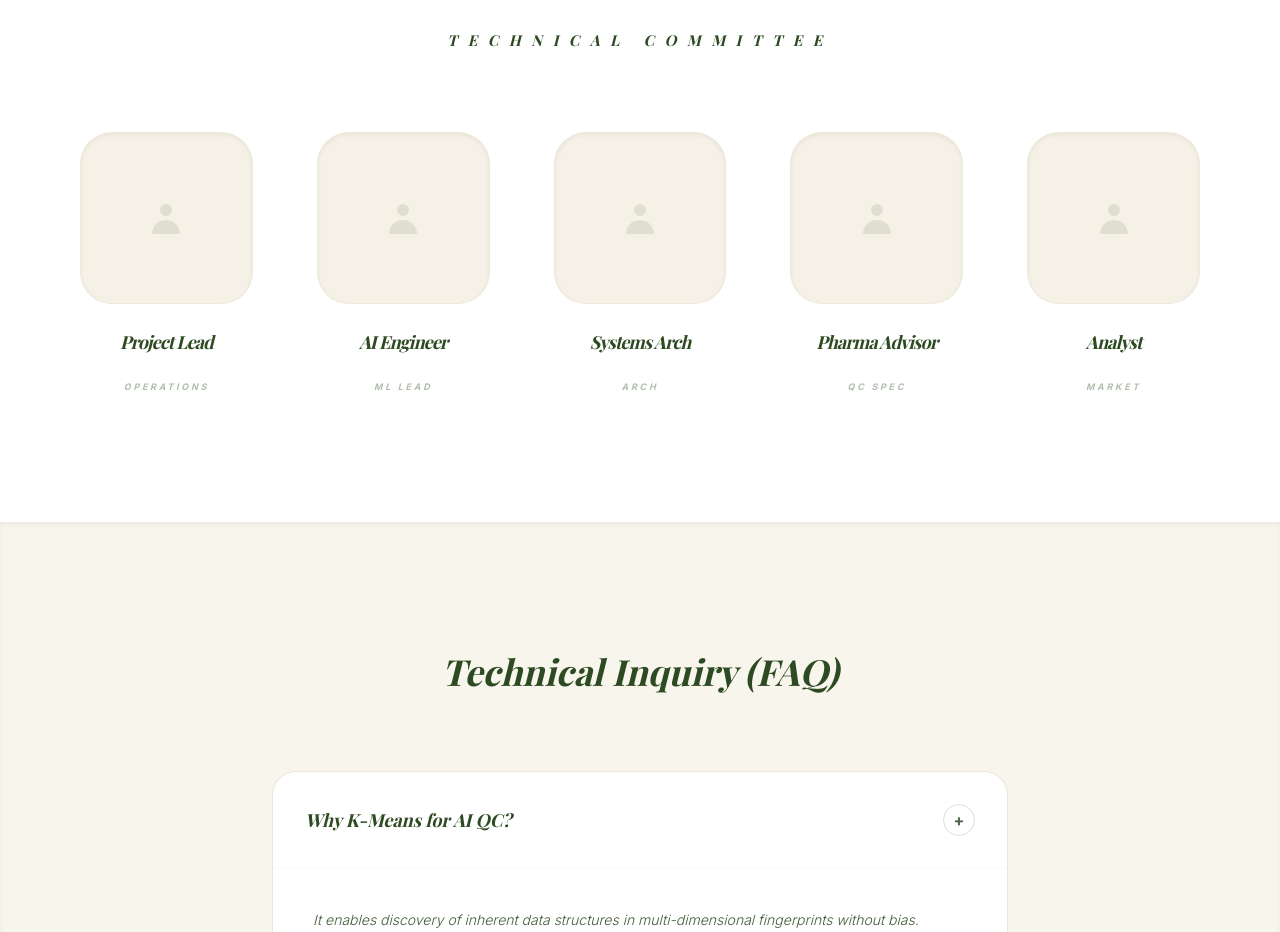
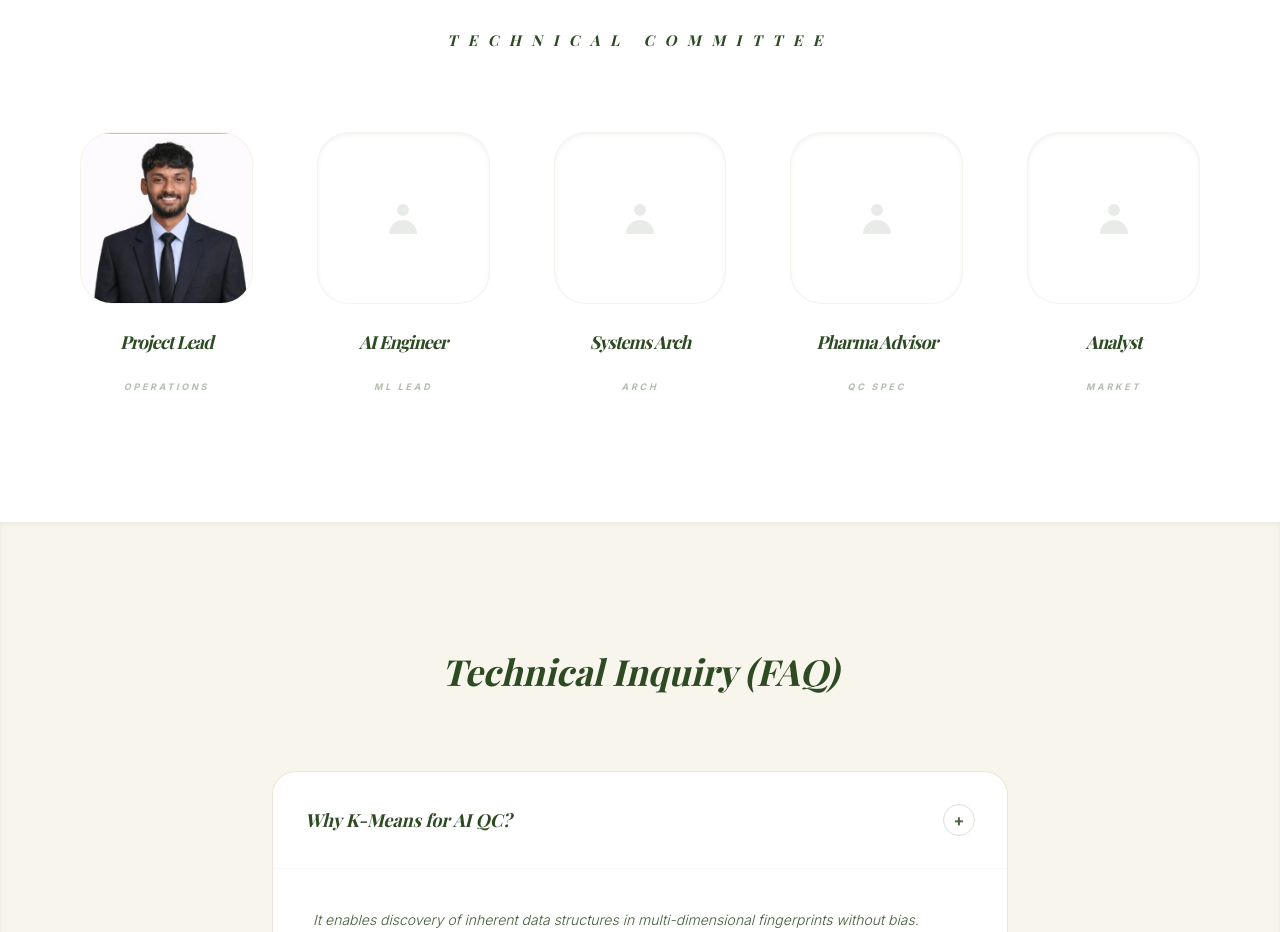
Before and after one commit to abbysallord/drug-secure, a React (Vite) app: page / in a window 1280 px wide. Shown: the part 6160-7092 px from the top of the page. Built offline with nearby package versions, Linux system fonts and the light colour scheme; a web font is replaced by a local one.

Commit message:
changes made in team section

```diff
--- a/src/landing/Landing.tsx
+++ b/src/landing/Landing.tsx
@@ -2,6 +2,7 @@ import React, { useEffect, useRef, useState } from 'react';
 import gsap from 'gsap';
 import { ScrollTrigger } from 'gsap/ScrollTrigger';
 import logo from '../assets/logo.png'; // Removed to fix 'logo is declared but never read' error
+import anand from '../assets/anand.png';
 import './Landing.css';
 
 gsap.registerPlugin(ScrollTrigger);
@@ -72,6 +73,14 @@ const TiltCard: React.FC<{ children: React.ReactNode; className?: string }> = ({
     />
   </svg>
 );*/
+
+const teamMembers = [
+  { role: "Project Lead", desc: "Operations", image: anand },
+  { role: "AI Engineer", desc: "ML Lead", image: "" }, // Add photos here
+  { role: "Systems Arch", desc: "Arch", image: "" },
+  { role: "Pharma Advisor", desc: "QC Spec", image: "" },
+  { role: "Analyst", desc: "Market", image: "" }
+];
 
 const Landing: React.FC = () => {
   const [isScrolled, setIsScrolled] = useState(false);
@@ -469,16 +478,20 @@ const Landing: React.FC = () => {
           <div className="container mx-auto px-6 md:px-12 lg:px-20 text-center">
             <h2 className=" text-[15px] font-bold uppercase tracking-[0.7em] text-ayurveda mb-20 italic font-serif">Technical Committee</h2>
             <div className="grid grid-cols-2 sm:grid-cols-3 md:grid-cols-5 gap-8 md:gap-16 max-w-6xl mx-auto">
-              {[
-                { role: "Project Lead", desc: "Operations" },
-                { role: "AI Engineer", desc: "ML Lead" },
-                { role: "Systems Arch", desc: "Arch" },
-                { role: "Pharma Advisor", desc: "QC Spec" },
-                { role: "Analyst", desc: "Market" }
-              ].map((member, i) => (
+              {teamMembers.map((member, i) => (
                 <div key={i} className={` space-y-6 group`}>
-                  <div className="w-full aspect-square bg-ayurveda-light rounded-[2rem] flex items-center justify-center border border-ayurveda-beige/20 shadow-inner hover:shadow-2xl transition-all duration-700">
-                    <svg className="w-10 h-10 text-ayurveda opacity-10" fill="currentColor" viewBox="0 0 20 20"><path d="M10 9a3 3 0 100-6 3 3 0 000 6zm-7 9a7 7 0 1114 0H3z" /></svg>
+                  <div className="w-full aspect-square bg-ayurveda-light rounded-[2rem] flex items-center justify-center border border-ayurveda-beige/20 shadow-inner hover:shadow-2xl transition-all duration-700 overflow-hidden bg-white">
+                    {member.image ? (
+                      <img
+                        src={member.image}
+                        alt={member.role}
+                        className="w-full h-full object-cover group-hover:scale-110 transition-transform duration-500"
+                      />
+                    ) : (
+                      <svg className="w-10 h-10 text-ayurveda opacity-10" fill="currentColor" viewBox="0 0 20 20">
+                        <path d="M10 9a3 3 0 100-6 3 3 0 000 6zm-7 9a7 7 0 1114 0H3z" />
+                      </svg>
+                    )}
                   </div>
                   <h4 className="font-bold text-lg italic tracking-tighter font-serif">{member.role}</h4>
                   <p className="text-[9px] uppercase font-bold tracking-[0.3em] opacity-40 italic text-ayurveda-green/90">{member.desc}</p>
```
Also changed, not shown: src/assets/DINESH.jpeg (added), src/assets/anand.png (added).
